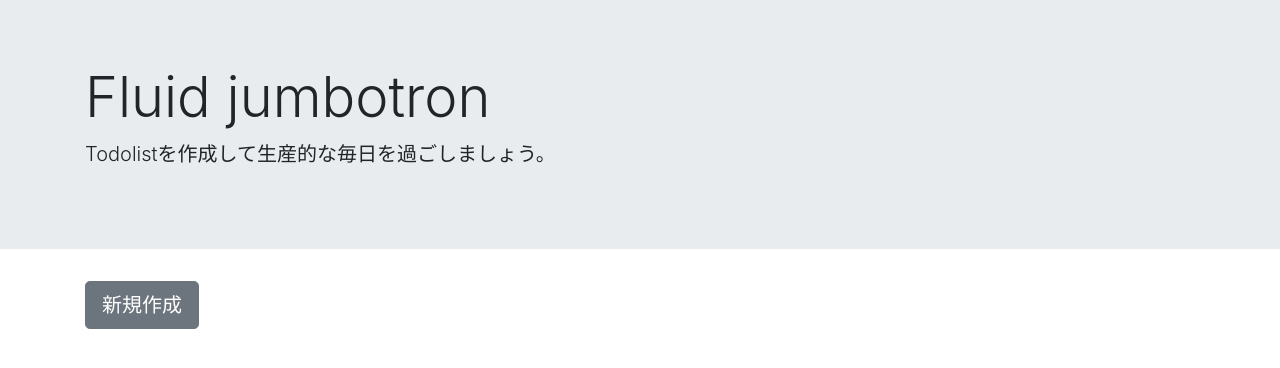
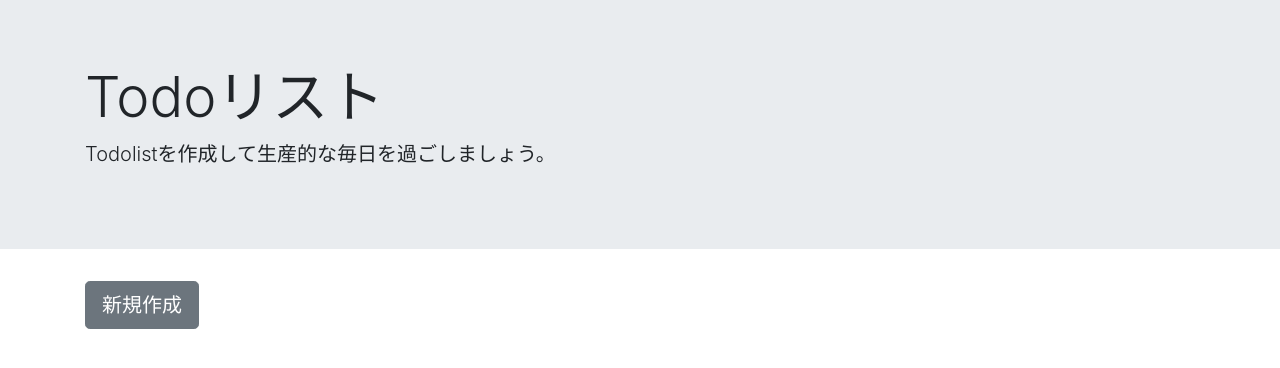
Before and after one commit to gustave-studio/django_todo_project, a Django app: page /list/ in a window 1280 px wide. Shown: the top 368 px of the page. Run offline with Django 4.2, Linux system fonts and the light colour scheme; data that the repository does not hold is empty.

Commit message:
🎨タイトル変更

```diff
--- a/templates/list.html
+++ b/templates/list.html
@@ -3,7 +3,7 @@
 {% block header %}
 <div class="jumbotron jumbotron-fluid">
     <div class="container">
-      <h1 class="display-4">Fluid jumbotron</h1>
+      <h1 class="display-4">Todoリスト</h1>
       <p class="lead">Todolistを作成して生産的な毎日を過ごしましょう。</p>
     </div>
 </div>
```
